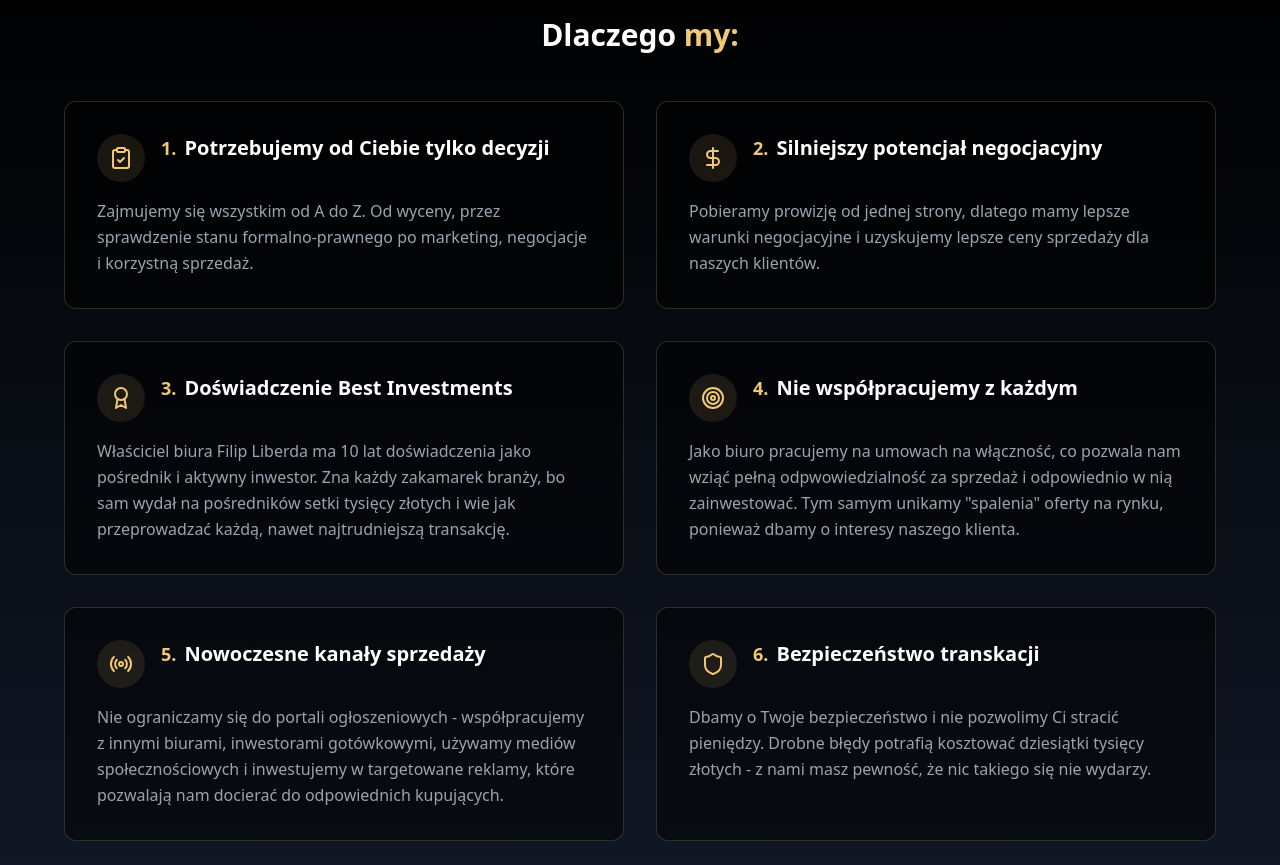
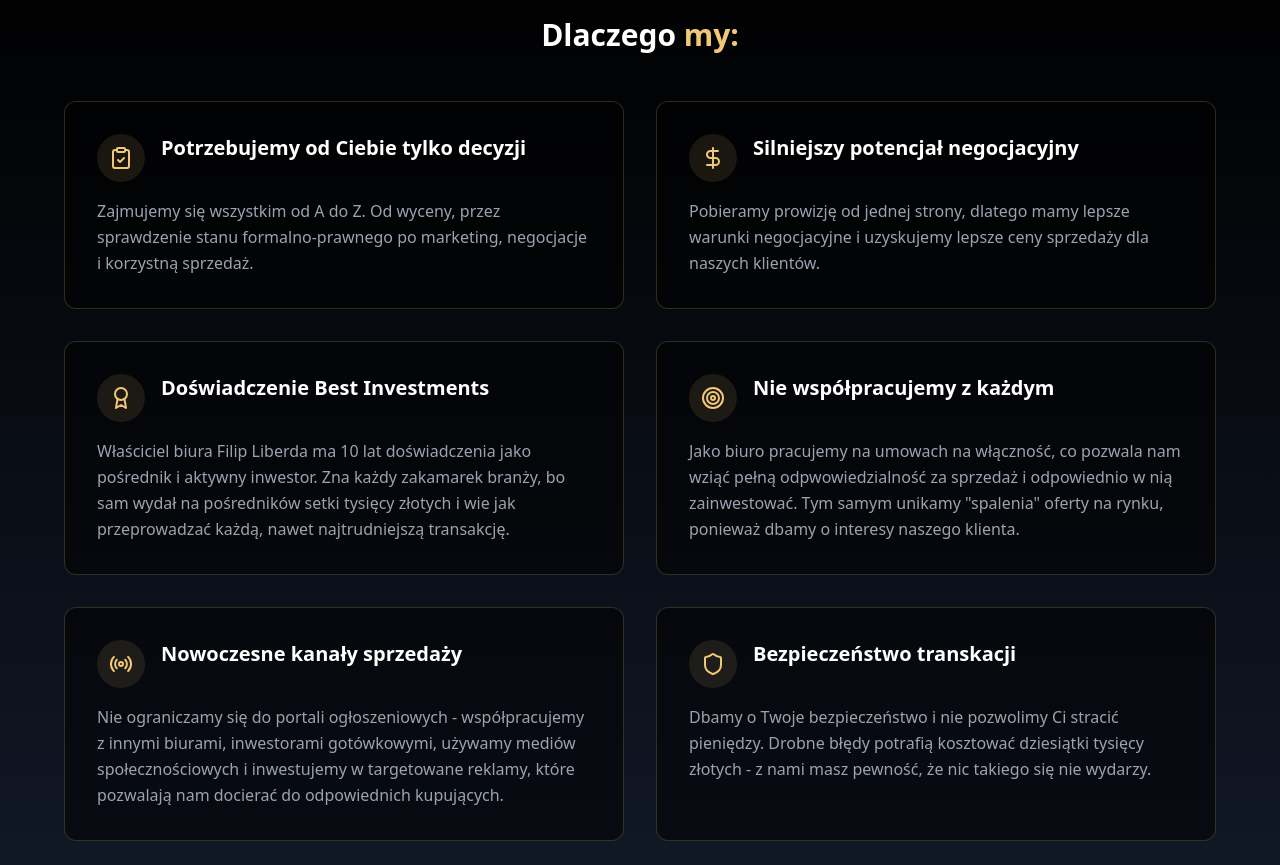
Before and after one commit to maciekzak3/best-investments, a React (Vite) app: page / in a window 1280 px wide. Shown: the part 640-1505 px from the top of the page. Built offline with nearby package versions, Linux system fonts and the light colour scheme.

Commit message:
Updated App.tsx

```diff
--- a/src/App.tsx
+++ b/src/App.tsx
@@ -87,10 +87,7 @@ function App() {
                   <ClipboardCheck className="text-gold" size={24} />
                 </div>
                 <div className="flex-1">
-                  <div className="flex items-center gap-2 mb-3">
-                    <span className="text-gold font-bold text-lg">1.</span>
-                    <h4 className="text-xl font-bold">Potrzebujemy od Ciebie tylko decyzji</h4>
-                  </div>
+                  <h4 className="text-xl font-bold mb-3">Potrzebujemy od Ciebie tylko decyzji</h4>
                 </div>
               </div>
               <p className="text-gray-400 leading-relaxed">
@@ -104,10 +101,7 @@ function App() {
                   <DollarSign className="text-gold" size={24} />
                 </div>
                 <div className="flex-1">
-                  <div className="flex items-center gap-2 mb-3">
-                    <span className="text-gold font-bold text-lg">2.</span>
-                    <h4 className="text-xl font-bold">Silniejszy potencjał negocjacyjny</h4>
-                  </div>
+                  <h4 className="text-xl font-bold mb-3">Silniejszy potencjał negocjacyjny</h4>
                 </div>
               </div>
               <p className="text-gray-400 leading-relaxed">
@@ -121,10 +115,7 @@ function App() {
                   <Award className="text-gold" size={24} />
                 </div>
                 <div className="flex-1">
-                  <div className="flex items-center gap-2 mb-3">
-                    <span className="text-gold font-bold text-lg">3.</span>
-                    <h4 className="text-xl font-bold">Doświadczenie Best Investments</h4>
-                  </div>
+                  <h4 className="text-xl font-bold mb-3">Doświadczenie Best Investments</h4>
                 </div>
               </div>
               <p className="text-gray-400 leading-relaxed">
@@ -138,10 +129,7 @@ function App() {
                   <Target className="text-gold" size={24} />
                 </div>
                 <div className="flex-1">
-                  <div className="flex items-center gap-2 mb-3">
-                    <span className="text-gold font-bold text-lg">4.</span>
-                    <h4 className="text-xl font-bold">Nie współpracujemy z każdym</h4>
-                  </div>
+                  <h4 className="text-xl font-bold mb-3">Nie współpracujemy z każdym</h4>
                 </div>
               </div>
               <p className="text-gray-400 leading-relaxed">
@@ -155,10 +143,7 @@ function App() {
                   <Radio className="text-gold" size={24} />
                 </div>
                 <div className="flex-1">
-                  <div className="flex items-center gap-2 mb-3">
-                    <span className="text-gold font-bold text-lg">5.</span>
-                    <h4 className="text-xl font-bold">Nowoczesne kanały sprzedaży</h4>
-                  </div>
+                  <h4 className="text-xl font-bold mb-3">Nowoczesne kanały sprzedaży</h4>
                 </div>
               </div>
               <p className="text-gray-400 leading-relaxed">
@@ -172,10 +157,7 @@ function App() {
                   <Shield className="text-gold" size={24} />
                 </div>
                 <div className="flex-1">
-                  <div className="flex items-center gap-2 mb-3">
-                    <span className="text-gold font-bold text-lg">6.</span>
-                    <h4 className="text-xl font-bold">Bezpieczeństwo transkacji</h4>
-                  </div>
+                  <h4 className="text-xl font-bold mb-3">Bezpieczeństwo transkacji</h4>
                 </div>
               </div>
               <p className="text-gray-400 leading-relaxed">
```
